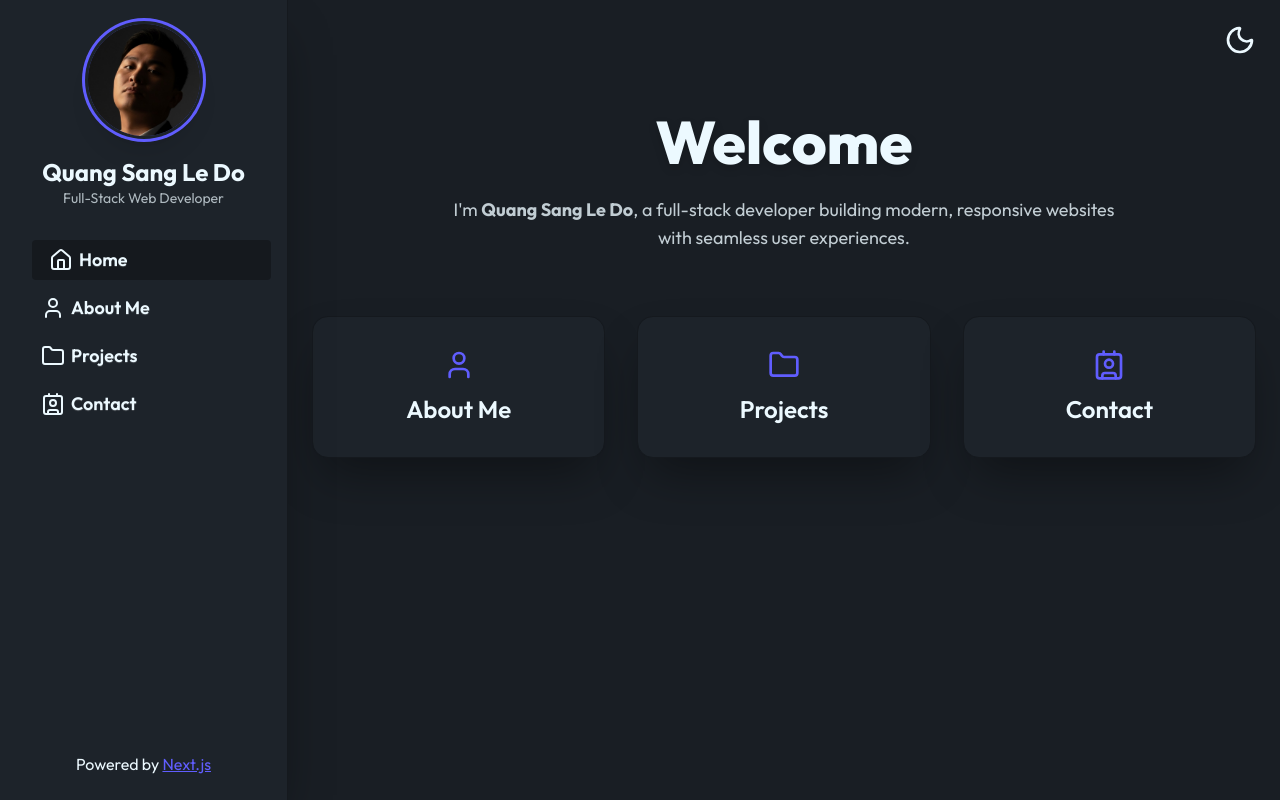
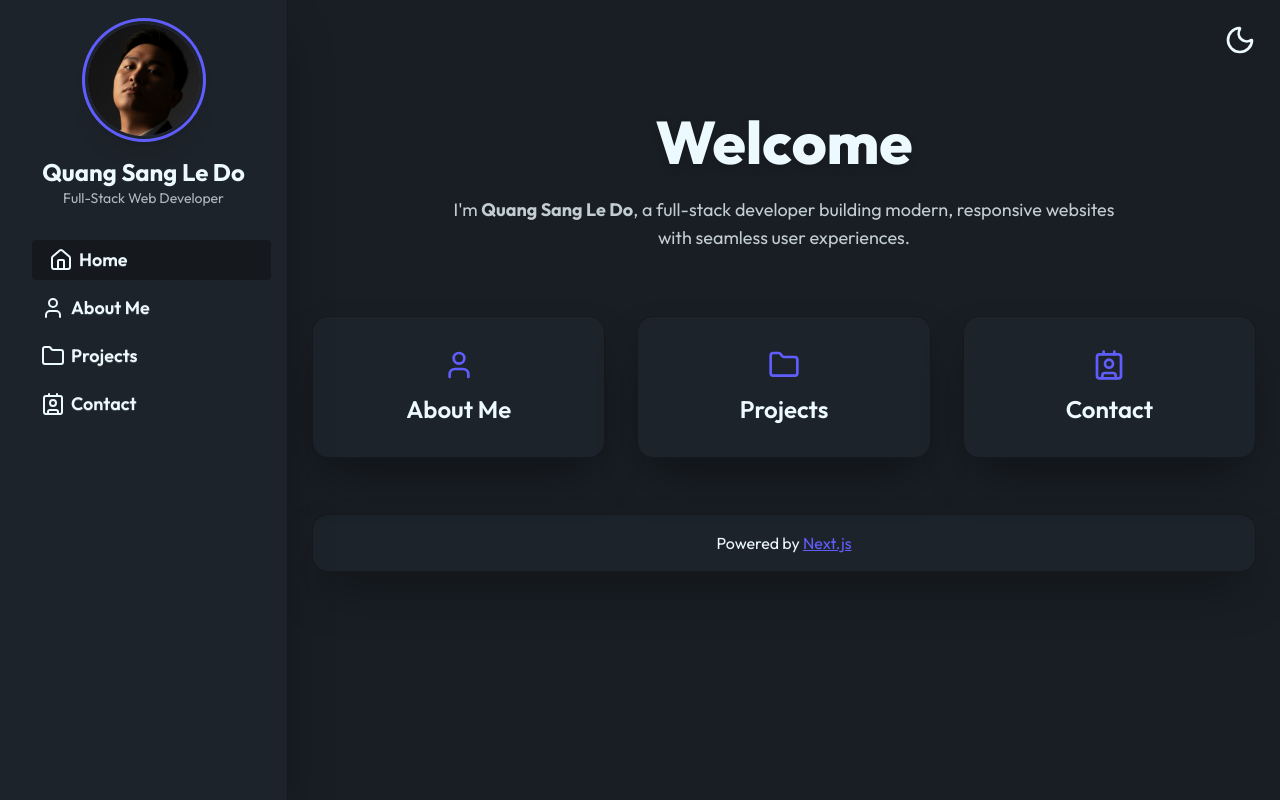
Before and after one commit to itsldqs2103/ldqs, a Next.js app: page / in a window 1280 px wide. Built offline with nearby package versions, Linux system fonts and the light colour scheme.

Commit message:
chore: update footer position

```diff
--- a/app/layout.tsx
+++ b/app/layout.tsx
@@ -51,6 +51,9 @@ export default function RootLayout({
               </label>
             </div>
             {children}
+            <footer className="mt-14 rounded-2xl p-4 bg-base-100 border border-base-300 text-center shadow-2xl shadow-black/40">
+              Powered by <a href="https://nextjs.org/" className="link link-primary transition-[color]" target="_blank">Next.js</a>
+            </footer>
           </div>
 
           <div className="drawer-side shadow-2xl shadow-black/40">
@@ -83,10 +86,6 @@ export default function RootLayout({
                   <Contact /> Contact
                 </Link>
               </nav>
-
-              <footer className="mt-auto text-center">
-                Powered by <a href="https://nextjs.org/" className="link link-primary transition-[color]" target="_blank">Next.js</a>
-              </footer>
             </aside>
           </div>
         </div>
```
